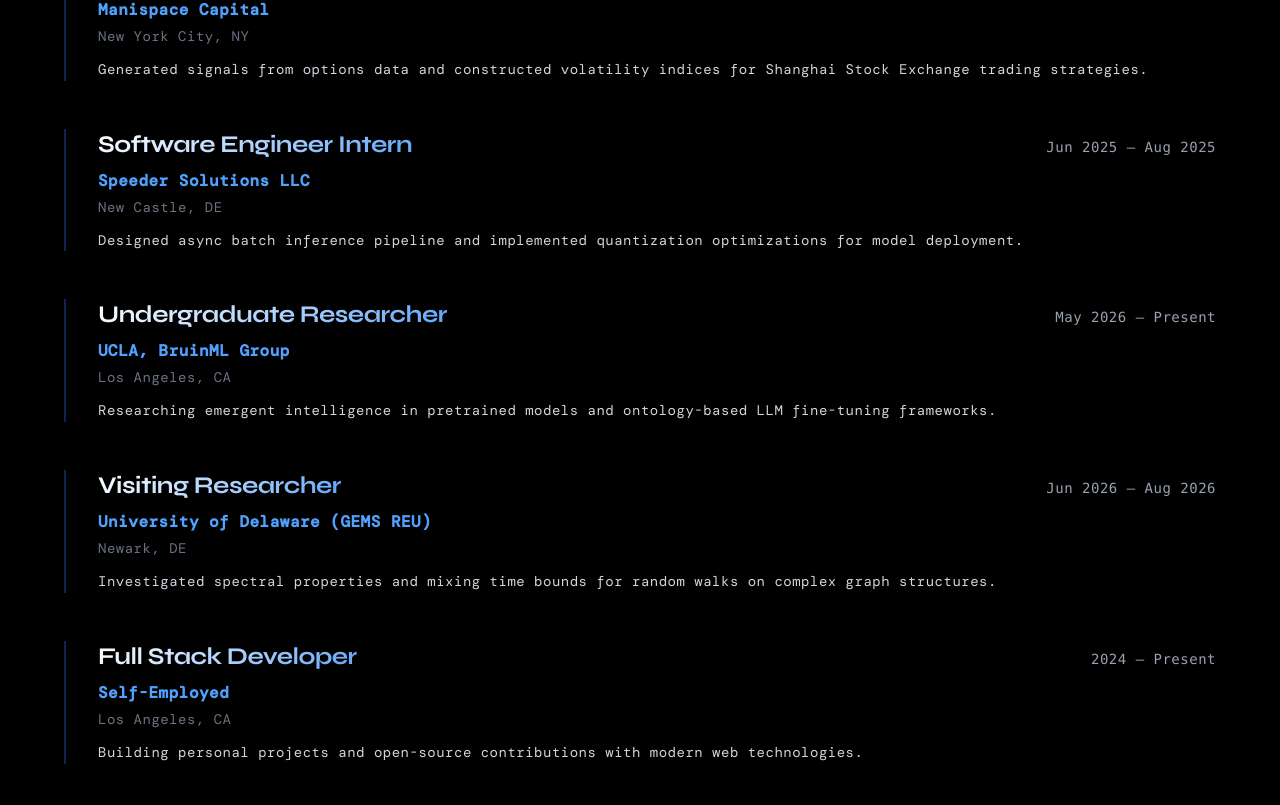
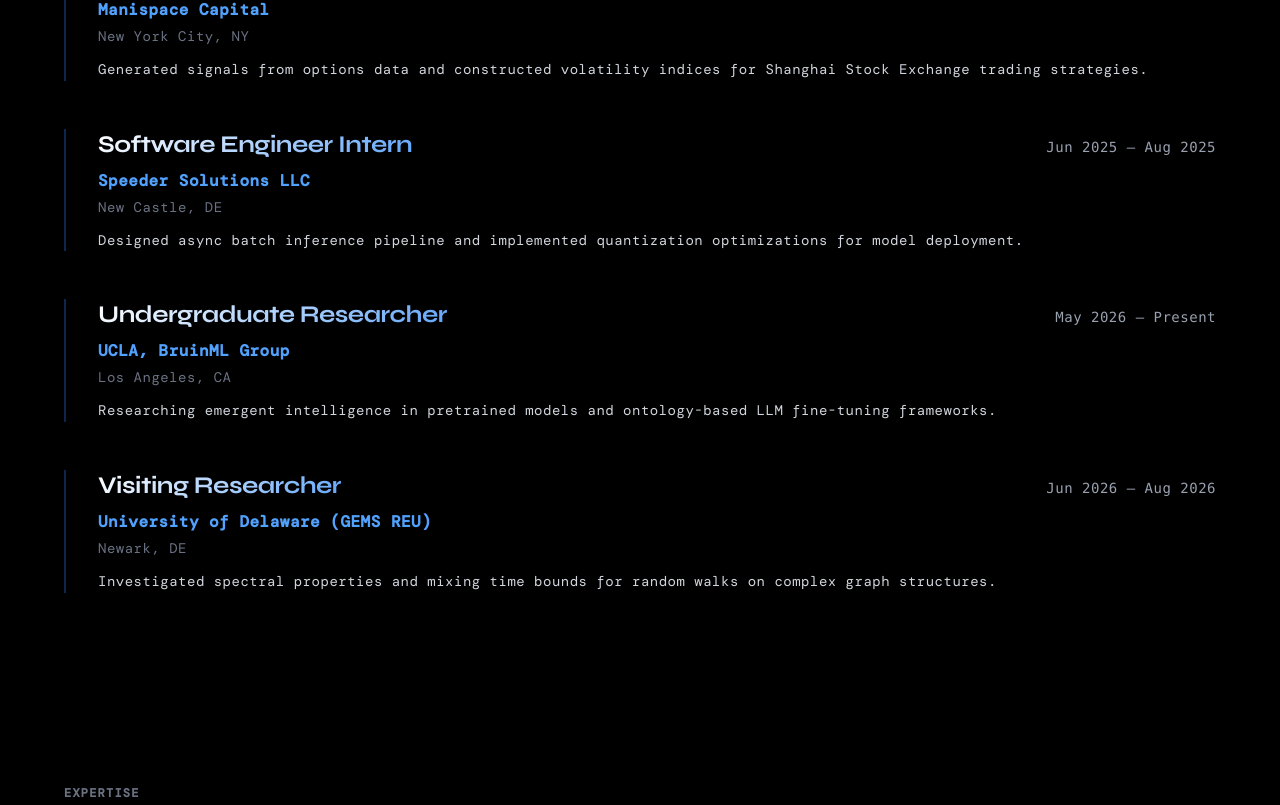
Before and after one commit to AlexNicholasWang/Personal-Website, a React (Vite) app: page / in a window 1280 px wide. Shown: the part 1992-2797 px from the top of the page. Built offline with nearby package versions, Linux system fonts and the light colour scheme.

Commit message:
full stack removed

```diff
--- a/src/app/App.tsx
+++ b/src/app/App.tsx
@@ -113,13 +113,6 @@
         location: "Newark, DE",
         description: "Investigated spectral properties and mixing time bounds for random walks on complex graph structures."
       },
-      {
-        company: "Self-Employed",
-        role: "Full Stack Developer",
-        date: "2024 – Present",
-        location: "Los Angeles, CA",
-        description: "Building personal projects and open-source contributions with modern web technologies."
-      }
     ]
   },
   skillsSection: {
```
